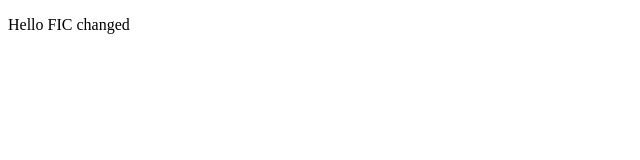
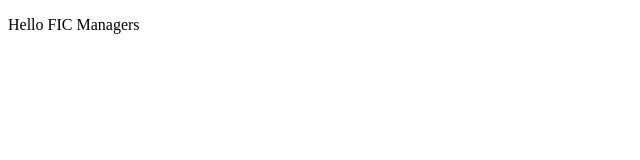
Before and after one commit to maluch11/maluch11TestApp001, a plain HTML site: page index.html in a window 1280 px wide. Shown: the full height of the page, 0-640 px from the left. Drawn offline with Linux system fonts and the light colour scheme.

Commit message:
maluch11 vf page test deploy

```diff
--- a/index.html
+++ b/index.html
@@ -4,7 +4,7 @@
 
     </head>
     <body>
-        <div><p>Hello FIC changed</p></div>
+        <div><p>Hello FIC Managers</p></div>
         <div></div>
     </body>
 </html>
```
